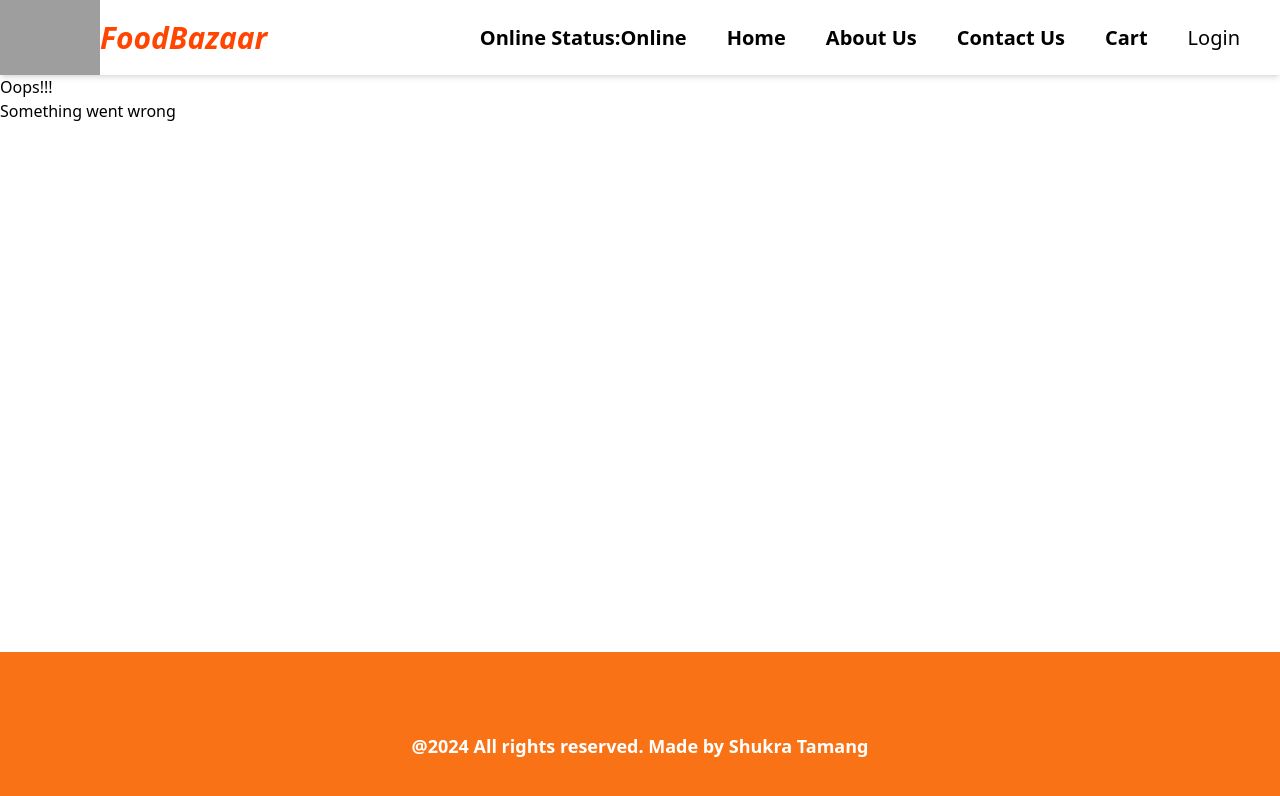
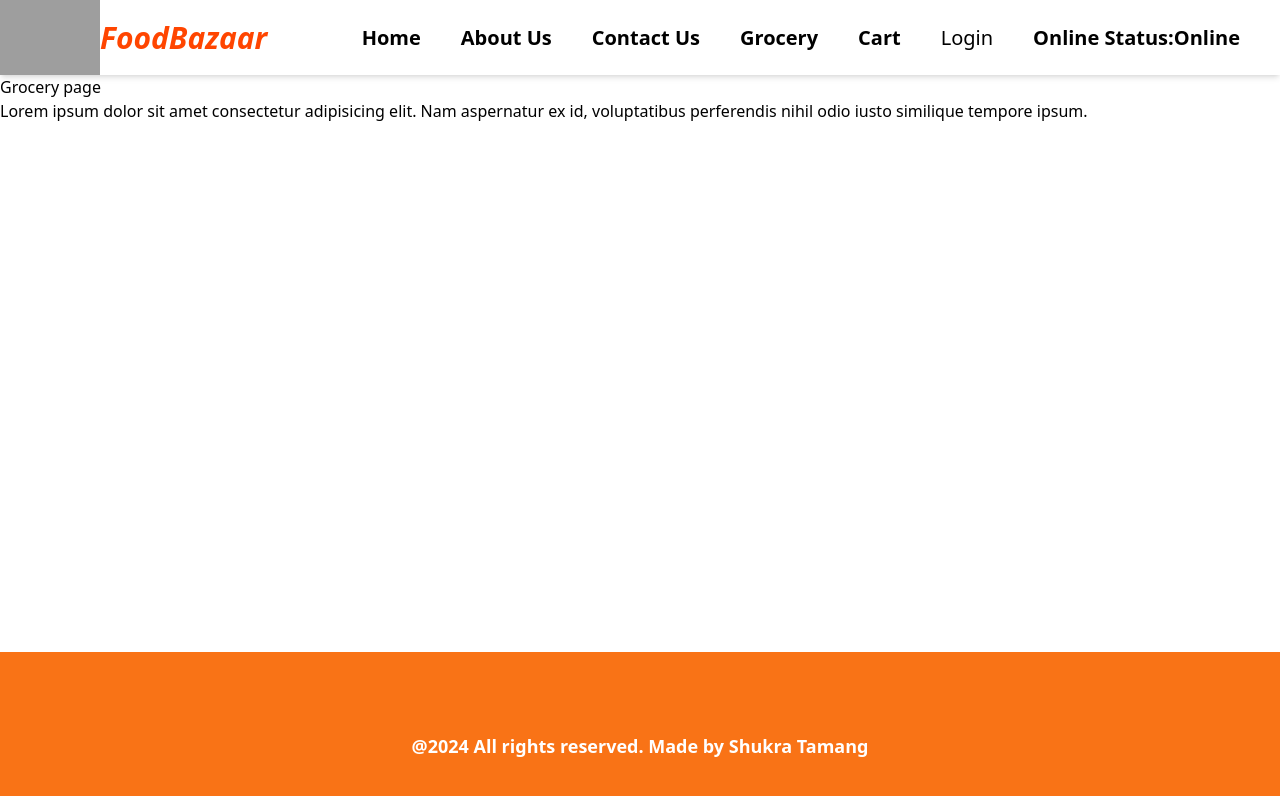
Before and after one commit to shukrat29/online-food-ordering-app-react.js, a React (Vite) app: page /grocery in a window 1280 px wide. Shown: the top 796 px of the page. Built offline with nearby package versions, Linux system fonts and the light colour scheme; grey boxes are pictures that could not be loaded.

Commit message:
Optimize app making custom hooks and using lazy loading

```diff
--- a/src/App.jsx
+++ b/src/App.jsx
@@ -8,6 +8,10 @@ import Cart from "./components/Cart";
 import Footer from "./components/Footer";
 import Error from "./components/Error";
 import RestaurantMenu from "./components/RestaurantMenu";
+// import Grocery from "./components/Grocery";
+import { lazy, Suspense } from "react";
+
+const Grocery = lazy(() => import("./components/Grocery"));
 
 function App() {
   return (
@@ -18,6 +22,14 @@ function App() {
           <Route path="/" element={<Body />} />
           <Route path="/about" element={<About />} />
           <Route path="/contact" element={<Contact />} />
+          <Route
+            path="/grocery"
+            element={
+              <Suspense fallback={<h1>Loading...</h1>}>
+                <Grocery />
+              </Suspense>
+            }
+          />
           <Route path="/cart" element={<Cart />} />
           <Route path="/restaurants/:resId" element={<RestaurantMenu />} />
           <Route path="*" element={<Error />} />
--- /dev/null
+++ b/src/components/Grocery.jsx
@@ -0,0 +1,16 @@
+import React from "react";
+
+const Grocery = () => {
+  return (
+    <div>
+      <h1>Grocery page</h1>
+      <p>
+        Lorem ipsum dolor sit amet consectetur adipisicing elit. Nam aspernatur
+        ex id, voluptatibus perferendis nihil odio iusto similique tempore
+        ipsum.
+      </p>
+    </div>
+  );
+};
+
+export default Grocery;
--- a/src/components/Header.jsx
+++ b/src/components/Header.jsx
@@ -25,11 +25,6 @@ const Header = () => {
       <div className="nav-items">
         <ul>
           <li>
-            Online Status:
-            {onlineStatus ? "Online" : "Offline"}
-          </li>
-
-          <li>
             <Link to="/">Home</Link>
           </li>
           <li>
@@ -37,6 +32,9 @@ const Header = () => {
           </li>
           <li>
             <Link to="/contact">Contact Us</Link>
+          </li>
+          <li>
+            <Link to="/grocery">Grocery</Link>
           </li>
           <li>
             <Link to="/cart">Cart</Link>
@@ -49,6 +47,10 @@ const Header = () => {
           >
             {btnName}
           </button>
+          <li>
+            Online Status:
+            {onlineStatus ? "Online" : "Offline"}
+          </li>
         </ul>
       </div>
     </div>
```
